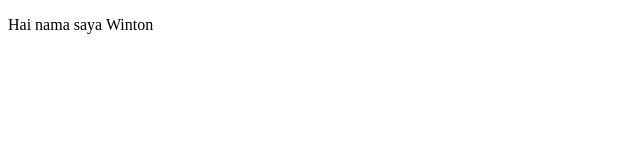
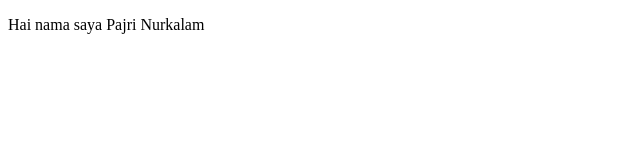
Before and after one commit to wintonalmundarisna/Latihan-GIT, a plain HTML site: page dariGit.html in a window 1280 px wide. Shown: the full height of the page, 0-640 px from the left. Drawn offline with Linux system fonts and the light colour scheme.

Commit message:
Ganti nama

```diff
--- a/dariGit.html
+++ b/dariGit.html
@@ -7,6 +7,6 @@
     <title>Latihan GIT</title>
 </head>
 <body>
-    <p>Hai nama saya Winton</p>
+    <p>Hai nama saya Pajri Nurkalam</p>
 </body>
 </html>
```
